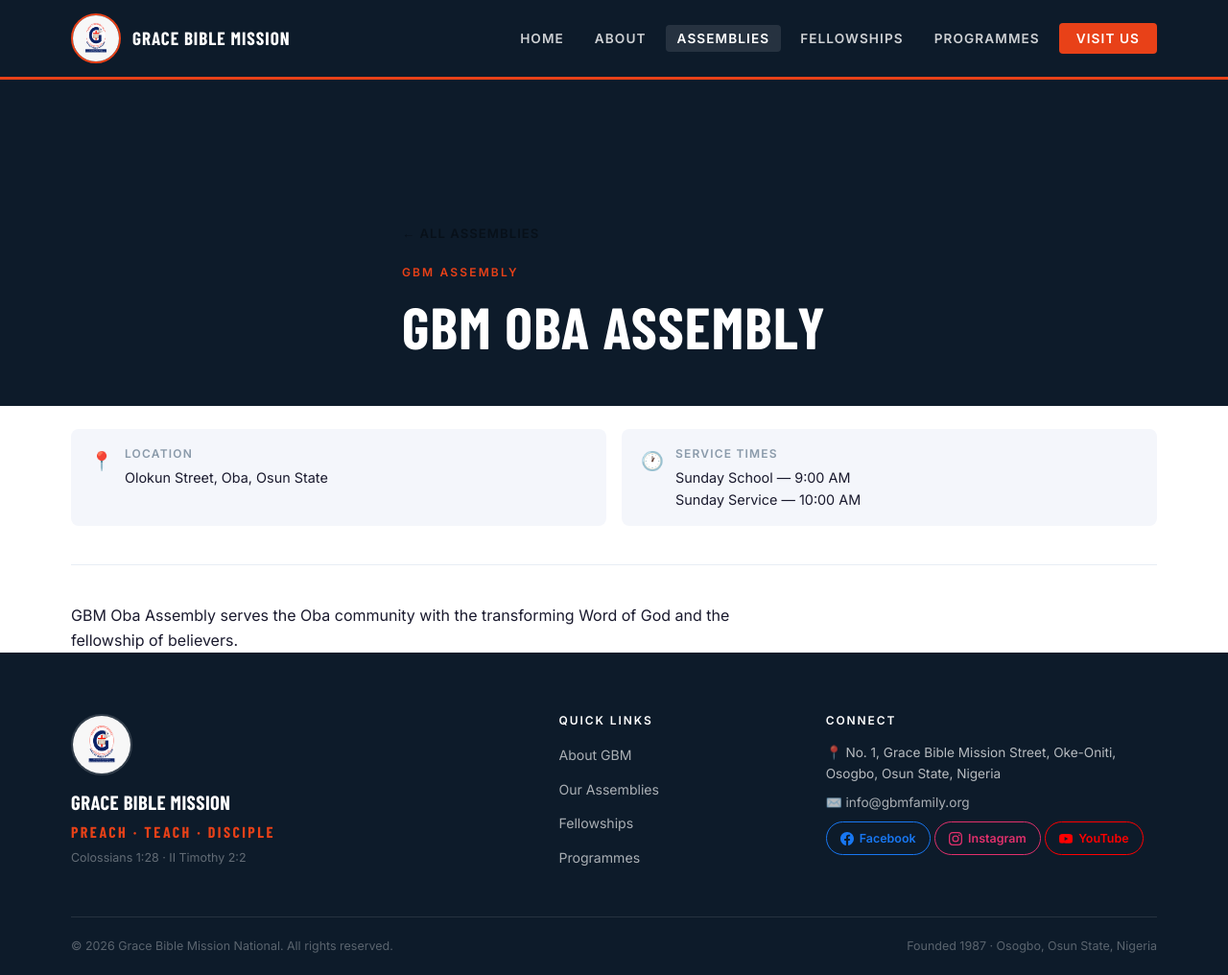
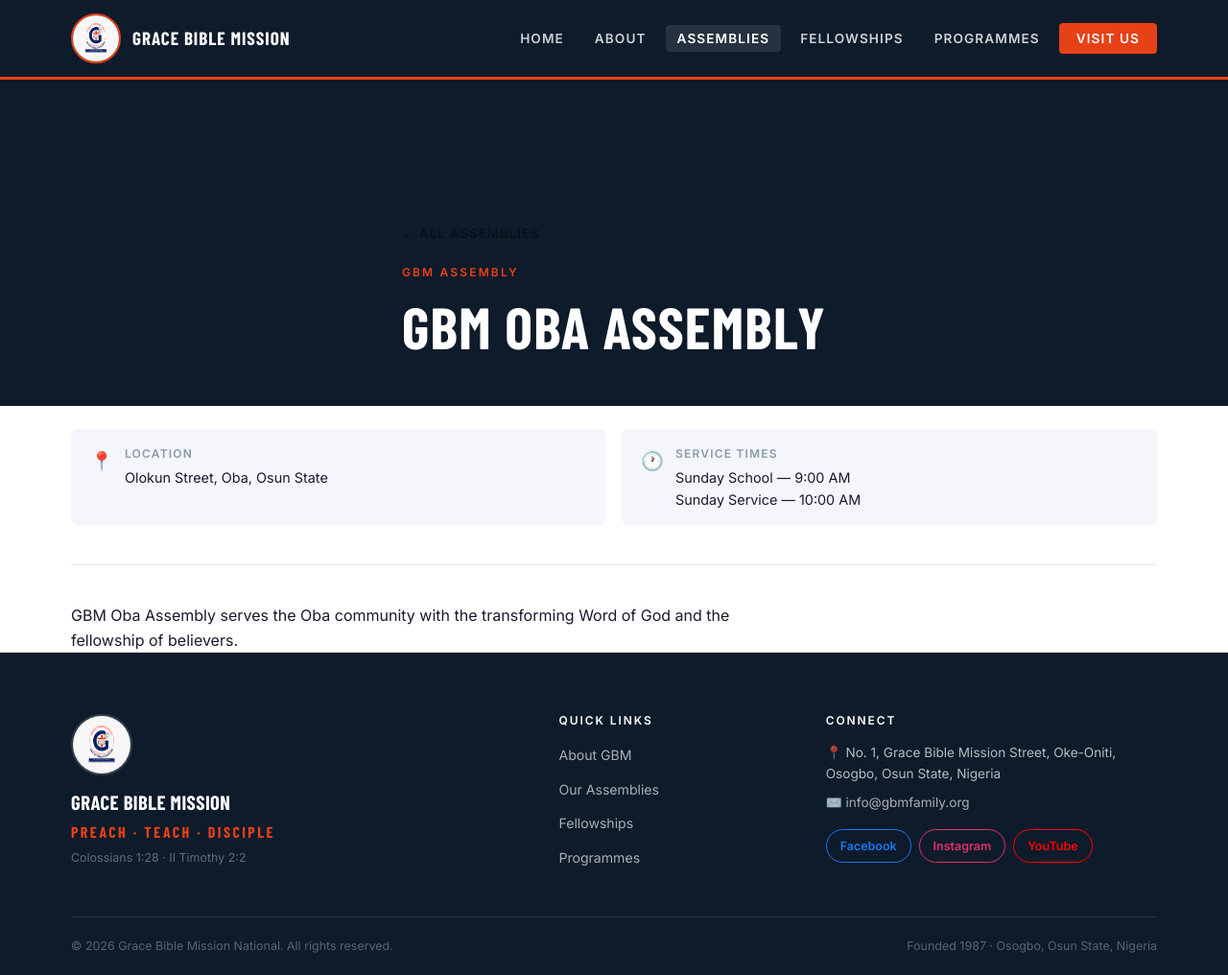
Before and after one commit to gbmfamily/gbm-website, a Jekyll site: the page built from _assemblies/oba.md, in a window 1280 px wide and 1016 px high. Shown: the whole window at 96% size. Built offline with Jekyll 4.4.1, drawn with Linux system fonts in a browser that asks for light colours; some web fonts are replaced.

Commit message:
Still trying to fix error

```diff
--- a/_config.yml
+++ b/_config.yml
@@ -29,7 +29,7 @@
   youtube: "https://youtube.com/@GBMMedia"
   twitter: ""
   tiktok: ""
-  whatsapp: ""   # WhatsApp community/broadcast link
+  whatsapp: ""
 
 # ── Collections ──────────────────────────────────────────────
 # These tell Jekyll to treat _assemblies/, _fellowships/, and
@@ -47,6 +47,18 @@
 
 # ── Default front matter ──────────────────────────────────────
 defaults:
+  # All pages default to 'page' layout
+  - scope:
+      path: ""
+    values:
+      layout: page
+  # Posts
+  - scope:
+      path: ""
+      type: posts
+    values:
+      layout: post
+  # Collections
   - scope:
       path: ""
       type: assemblies
@@ -62,11 +74,10 @@
       type: programmes
     values:
       layout: programme
-  - scope:
-      path: ""
-      type: posts
-    values:
-      layout: post
+
+# ── Theme ────────────────────────────────────────────────────
+# Explicitly set no remote theme — we use our own layouts
+theme: null
 
 # ── Build settings ────────────────────────────────────────────
 markdown: kramdown
--- a/_includes/footer.html
+++ b/_includes/footer.html
@@ -34,7 +34,13 @@
         {% if site.church.email %}
         <p>✉️ <a href="mailto:{{ site.church.email }}">{{ site.church.email }}</a></p>
         {% endif %}
-        {% include social-links.html social=site.social %}
+        <div class="social-links-row">
+        {% if site.social.facebook and site.social.facebook != "" %}<a href="{{ site.social.facebook }}" class="social-pill facebook" target="_blank" rel="noopener">Facebook</a>{% endif %}
+        {% if site.social.instagram and site.social.instagram != "" %}<a href="{{ site.social.instagram }}" class="social-pill instagram" target="_blank" rel="noopener">Instagram</a>{% endif %}
+        {% if site.social.youtube and site.social.youtube != "" %}<a href="{{ site.social.youtube }}" class="social-pill youtube" target="_blank" rel="noopener">YouTube</a>{% endif %}
+        {% if site.social.twitter and site.social.twitter != "" %}<a href="{{ site.social.twitter }}" class="social-pill twitter" target="_blank" rel="noopener">Twitter</a>{% endif %}
+        {% if site.social.whatsapp and site.social.whatsapp != "" %}<a href="{{ site.social.whatsapp }}" class="social-pill whatsapp" target="_blank" rel="noopener">WhatsApp</a>{% endif %}
+        </div>
       </div>
 
     </div>
--- a/_layouts/assembly.html
+++ b/_layouts/assembly.html
@@ -30,9 +30,7 @@
       <span class="info-icon">🕐</span>
       <div>
         <strong>Service Times</strong>
-        {% for time in page.service_times %}
-        <p>{{ time }}</p>
-        {% endfor %}
+        {% for time in page.service_times %}<p>{{ time }}</p>{% endfor %}
       </div>
     </div>
     {% if page.phone %}
@@ -44,54 +42,31 @@
       </div>
     </div>
     {% endif %}
-    {% if page.social %}
-    <div class="info-card">
-      <span class="info-icon">🔗</span>
-      <div>
-        <strong>Follow Us</strong>
-        <div class="social-links-row">
-          {% include social-links.html social=page.social %}
-        </div>
-      </div>
-    </div>
-    {% endif %}
   </div>
 
   <div class="assembly-main">
-
     <div class="assembly-content">
 
       {% if content != "" %}
       <div class="assembly-description">{{ content }}</div>
       {% endif %}
 
-      {% assign pastor_name = page.pastor.name %}
-      {% unless pastor_name == "To Be Updated" or pastor_name == "" or pastor_name == nil %}
+      {% assign pname = page.pastor.name %}
+      {% unless pname == "To Be Updated" or pname == "" or pname == nil %}
       <div class="assembly-leadership">
         <h2>Leadership</h2>
         <div class="leader-card featured">
-          {% include leader-photo.html photo=page.pastor.photo name=page.pastor.name size="72" %}
+          {% if page.pastor.photo and page.pastor.photo != "" %}
+          <img src="{{ page.pastor.photo | relative_url }}" alt="{{ page.pastor.name }}" style="width:72px;height:72px;border-radius:50%;object-fit:cover;flex-shrink:0;" />
+          {% else %}
+          <div style="width:72px;height:72px;border-radius:50%;background:var(--depth-blue);display:flex;align-items:center;justify-content:center;flex-shrink:0;font-family:var(--font-display);font-weight:800;color:white;font-size:1.6rem;">{{ page.pastor.name | split:" " | last | slice:0 }}</div>
+          {% endif %}
           <div class="leader-info">
             <span class="leader-role">Assembly Pastor</span>
             <h3>{{ page.pastor.name }}</h3>
-            {% if page.pastor.phone %}
-            <a href="tel:{{ page.pastor.phone }}" class="leader-contact">{{ page.pastor.phone }}</a>
-            {% endif %}
+            {% if page.pastor.phone %}<a href="tel:{{ page.pastor.phone }}" class="leader-contact">{{ page.pastor.phone }}</a>{% endif %}
           </div>
         </div>
-        {% if page.supporting_leaders %}
-        <div class="supporting-leaders">
-          {% for leader in page.supporting_leaders %}
-          <div class="leader-card">
-            {% include leader-photo.html photo=leader.photo name=leader.name size="56" %}
-            <div class="leader-info">
-              <span class="leader-role">{{ leader.role }}</span>
-              <h4>{{ leader.name }}</h4>
-            </div>
-          </div>
-          {% endfor %}
-        </div>
-        {% endif %}
       </div>
       {% endunless %}
 
@@ -116,11 +91,9 @@
     {% if page.map_embed %}
     <div class="assembly-map">
       <h2>Find Us</h2>
-      <div class="map-container">
-        {{ page.map_embed }}
-      </div>
+      <div class="map-container">{{ page.map_embed }}</div>
     </div>
     {% endif %}
+  </div>
 
-  </div>
 </div>
--- a/_layouts/fellowship.html
+++ b/_layouts/fellowship.html
@@ -61,7 +61,10 @@
   {% if page.social %}
   <div class="fellowship-social" style="margin-bottom:40px;">
     <h3 style="font-size:1rem;text-transform:uppercase;letter-spacing:0.08em;margin-bottom:12px;">Follow This Fellowship</h3>
-    {% include social-links.html social=page.social %}
+    {% if page.social.facebook and page.social.facebook != "" %}<a href="{{ page.social.facebook }}" class="social-pill facebook" target="_blank" rel="noopener">Facebook</a>{% endif %}
+    {% if page.social.instagram and page.social.instagram != "" %}<a href="{{ page.social.instagram }}" class="social-pill instagram" target="_blank" rel="noopener">Instagram</a>{% endif %}
+    {% if page.social.youtube and page.social.youtube != "" %}<a href="{{ page.social.youtube }}" class="social-pill youtube" target="_blank" rel="noopener">YouTube</a>{% endif %}
+    {% if page.social.whatsapp and page.social.whatsapp != "" %}<a href="{{ page.social.whatsapp }}" class="social-pill whatsapp" target="_blank" rel="noopener">WhatsApp</a>{% endif %}
   </div>
   {% endif %}
 
--- /dev/null
+++ b/_layouts/post.html
@@ -0,0 +1,4 @@
+---
+layout: page
+---
+{{ content }}
--- a/_layouts/programme.html
+++ b/_layouts/programme.html
@@ -163,7 +163,10 @@
       {% if page.social %}
       <div class="sidebar-card">
         <h3>Follow This Programme</h3>
-        {% include social-links.html social=page.social %}
+        {% if page.social.facebook and page.social.facebook != "" %}<a href="{{ page.social.facebook }}" class="social-pill facebook" target="_blank" rel="noopener">Facebook</a>{% endif %}
+        {% if page.social.instagram and page.social.instagram != "" %}<a href="{{ page.social.instagram }}" class="social-pill instagram" target="_blank" rel="noopener">Instagram</a>{% endif %}
+        {% if page.social.youtube and page.social.youtube != "" %}<a href="{{ page.social.youtube }}" class="social-pill youtube" target="_blank" rel="noopener">YouTube</a>{% endif %}
+        {% if page.social.whatsapp and page.social.whatsapp != "" %}<a href="{{ page.social.whatsapp }}" class="social-pill whatsapp" target="_blank" rel="noopener">WhatsApp</a>{% endif %}
       </div>
       {% endif %}
 
```
